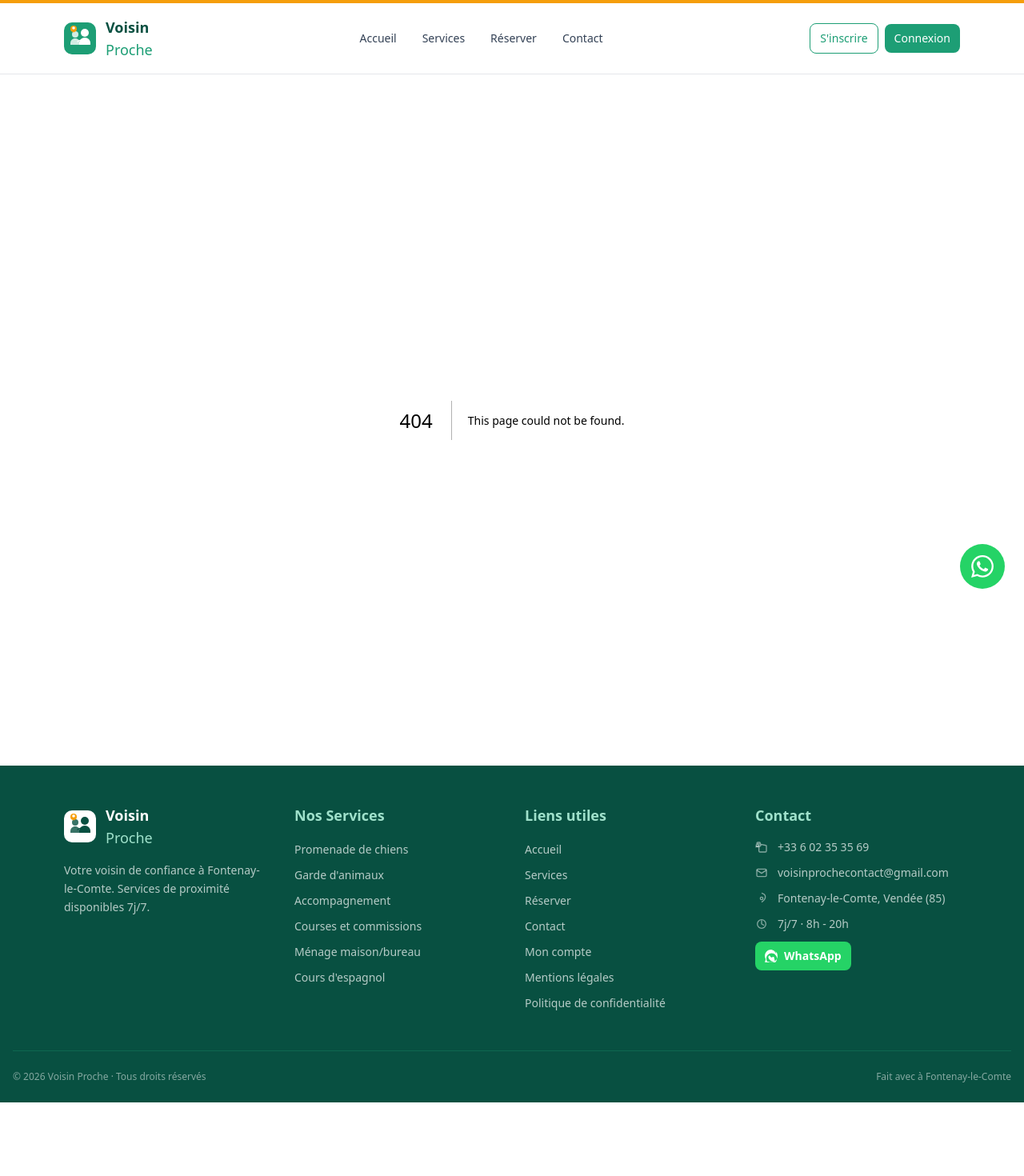
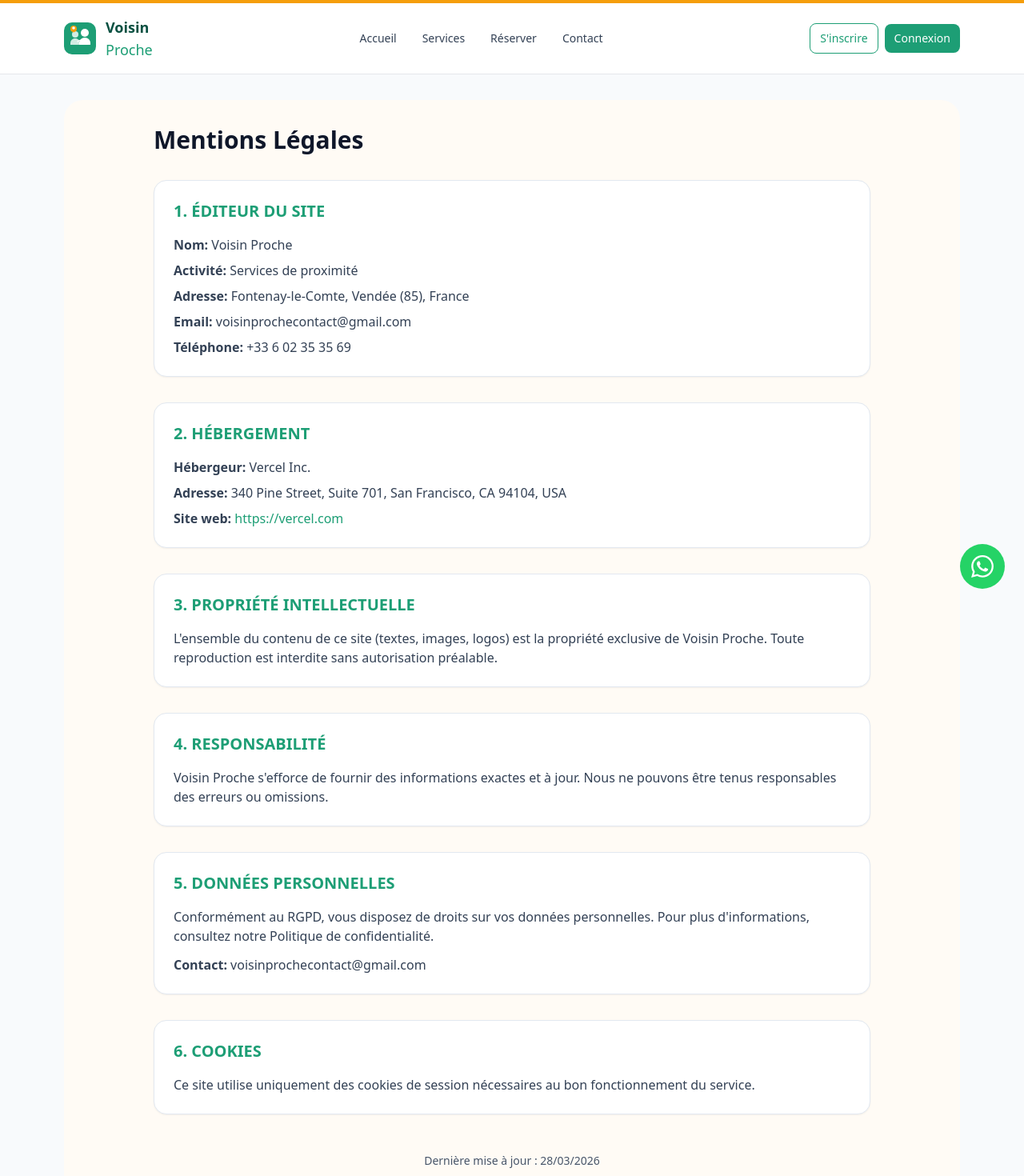
Before and after one commit to diegongu-cmyk/voisin-proche, a Next.js app: page /mentions-legales in a window 1280 px wide. Before the commit this address had no page. Shown: the part 40-1510 px from the top of the page at 80% size. Before the commit the page ends 1418 px from the top, so only its background shows below. Built offline with nearby package versions, Linux system fonts and the light colour scheme.

Commit message:
Add legal mentions page content

```diff
--- /dev/null
+++ b/app/mentions-legales/page.tsx
@@ -0,0 +1,93 @@
+"use client";
+
+import { Metadata } from "next";
+
+export const metadata: Metadata = {
+  title: "Mentions Légales - Voisin Proche",
+  description: "Mentions légales du site Voisin Proche",
+};
+
+export default function MentionsLegales() {
+  return (
+    <section className="rounded-3xl bg-[#FFFBF5] px-4 py-8 md:px-8">
+      <div className="max-w-4xl mx-auto">
+        <h1 className="text-3xl font-extrabold text-slate-900 mb-8">Mentions Légales</h1>
+
+        <div className="space-y-8">
+          {/* Éditeur du site */}
+          <div className="rounded-2xl border border-slate-200 bg-white p-6 shadow-sm">
+            <h2 className="text-xl font-bold text-[#1D9E75] mb-4">1. ÉDITEUR DU SITE</h2>
+            <div className="space-y-2 text-slate-700">
+              <p><span className="font-semibold">Nom:</span> Voisin Proche</p>
+              <p><span className="font-semibold">Activité:</span> Services de proximité</p>
+              <p><span className="font-semibold">Adresse:</span> Fontenay-le-Comte, Vendée (85), France</p>
+              <p><span className="font-semibold">Email:</span> voisinprochecontact@gmail.com</p>
+              <p><span className="font-semibold">Téléphone:</span> +33 6 02 35 35 69</p>
+            </div>
+          </div>
+
+          {/* Hébergement */}
+          <div className="rounded-2xl border border-slate-200 bg-white p-6 shadow-sm">
+            <h2 className="text-xl font-bold text-[#1D9E75] mb-4">2. HÉBERGEMENT</h2>
+            <div className="space-y-2 text-slate-700">
+              <p><span className="font-semibold">Hébergeur:</span> Vercel Inc.</p>
+              <p><span className="font-semibold">Adresse:</span> 340 Pine Street, Suite 701, San Francisco, CA 94104, USA</p>
+              <p><span className="font-semibold">Site web:</span> <a href="https://vercel.com" target="_blank" rel="noopener noreferrer" className="text-[#1D9E75] hover:underline">https://vercel.com</a></p>
+            </div>
+          </div>
+
+          {/* Propriété intellectuelle */}
+          <div className="rounded-2xl border border-slate-200 bg-white p-6 shadow-sm">
+            <h2 className="text-xl font-bold text-[#1D9E75] mb-4">3. PROPRIÉTÉ INTELLECTUELLE</h2>
+            <div className="space-y-3 text-slate-700">
+              <p>
+                L'ensemble du contenu de ce site (textes, images, logos) est la propriété exclusive de Voisin Proche.
+                Toute reproduction est interdite sans autorisation préalable.
+              </p>
+            </div>
+          </div>
+
+          {/* Responsabilité */}
+          <div className="rounded-2xl border border-slate-200 bg-white p-6 shadow-sm">
+            <h2 className="text-xl font-bold text-[#1D9E75] mb-4">4. RESPONSABILITÉ</h2>
+            <div className="space-y-3 text-slate-700">
+              <p>
+                Voisin Proche s'efforce de fournir des informations exactes et à jour.
+                Nous ne pouvons être tenus responsables des erreurs ou omissions.
+              </p>
+            </div>
+          </div>
+
+          {/* Données personnelles */}
+          <div className="rounded-2xl border border-slate-200 bg-white p-6 shadow-sm">
+            <h2 className="text-xl font-bold text-[#1D9E75] mb-4">5. DONNÉES PERSONNELLES</h2>
+            <div className="space-y-3 text-slate-700">
+              <p>
+                Conformément au RGPD, vous disposez de droits sur vos données personnelles.
+                Pour plus d'informations, consultez notre Politique de confidentialité.
+              </p>
+              <p>
+                <span className="font-semibold">Contact:</span> voisinprochecontact@gmail.com
+              </p>
+            </div>
+          </div>
+
+          {/* Cookies */}
+          <div className="rounded-2xl border border-slate-200 bg-white p-6 shadow-sm">
+            <h2 className="text-xl font-bold text-[#1D9E75] mb-4">6. COOKIES</h2>
+            <div className="space-y-3 text-slate-700">
+              <p>
+                Ce site utilise uniquement des cookies de session nécessaires au bon fonctionnement du service.
+              </p>
+            </div>
+          </div>
+        </div>
+
+        {/* Footer info */}
+        <div className="mt-12 text-center text-sm text-slate-600">
+          <p>Dernière mise à jour : {new Date().toLocaleDateString('fr-FR')}</p>
+        </div>
+      </div>
+    </section>
+  );
+}
```
